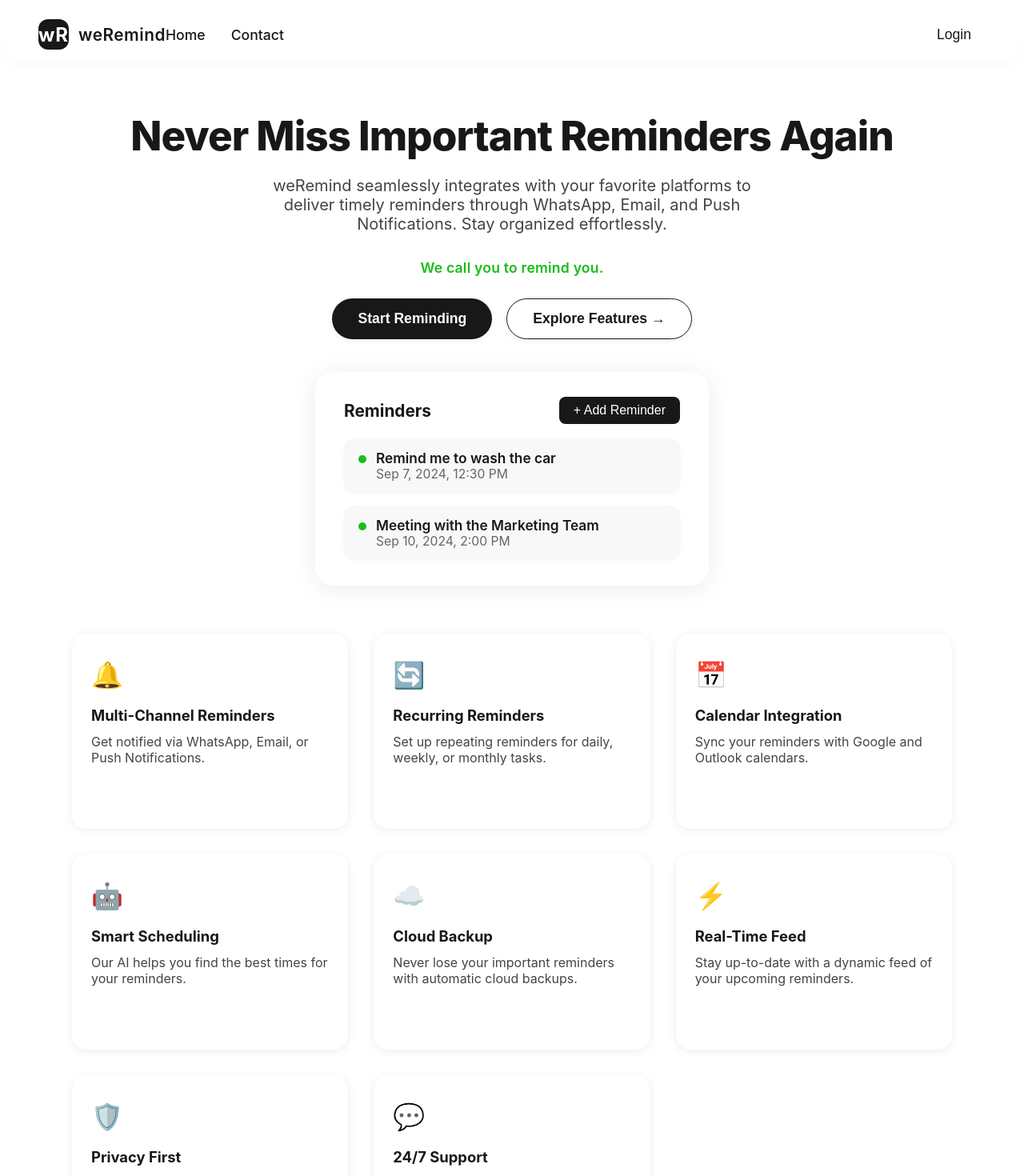
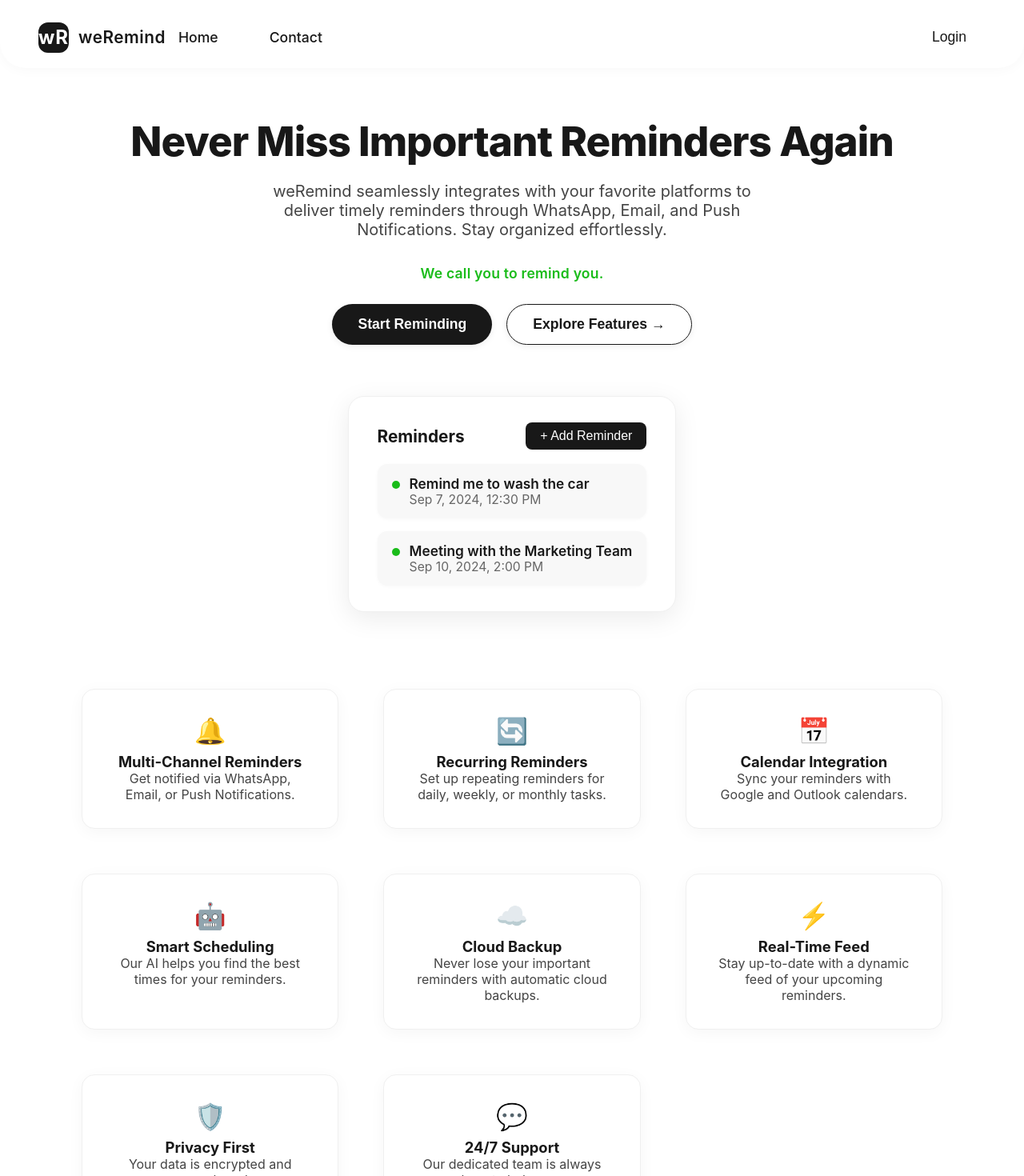
Before and after one commit to sarth-ak47/weRemind, a React (Create React App) app: page / in a window 1280 px wide. Shown: the top 1470 px of the page at 80% size. Built offline with nearby package versions, Linux system fonts and the light colour scheme; no server answers.

Commit message:
Add subtle margins and spacing improvements to Dashboard and HomePage

```diff
--- a/src/Dashboard.css
+++ b/src/Dashboard.css
@@ -55,6 +55,8 @@
   color: #222;
   cursor: pointer;
   margin-bottom: 2px;
+  margin-left: 4px;
+  margin-right: 4px;
   transition: background 0.2s;
 }
 .dashboard-nav-item.active {
@@ -78,7 +80,7 @@
   background: #f8f8f8;
   border-radius: 10px;
   margin: 24px 24px 0 24px;
-  padding: 12px 16px;
+  padding: 16px 20px;
   font-size: 0.95rem;
   box-shadow: 0 1px 2px rgba(0,0,0,0.01);
 }
@@ -132,10 +134,12 @@
   padding: 0 24px;
 }
 .dashboard-sidebar-link {
-  color: #222;
-  font-size: 1rem;
+  padding: 8px 12px;
+  color: #666;
   cursor: pointer;
-  padding: 8px 0;
+  font-size: 0.95rem;
+  margin-left: 4px;
+  margin-right: 4px;
   border-radius: 6px;
   transition: background 0.2s;
 }
@@ -151,14 +155,11 @@
 }
 .dashboard-reminders-card {
   background: #fff;
-  border-radius: 18px;
-  box-shadow: 0 2px 8px rgba(0,0,0,0.04);
-  padding: 48px 64px;
-  min-width: 420px;
-  min-height: 320px;
-  display: flex;
-  flex-direction: column;
-  align-items: center;
+  border-radius: 16px;
+  padding: 24px 28px;
+  box-shadow: 0 4px 20px rgba(0,0,0,0.04);
+  margin: 24px;
+  border: 1px solid #f0f0f0;
 }
 .dashboard-reminders-card h2 {
   font-size: 1.5rem;
@@ -235,15 +236,15 @@
 }
 .channels-card {
   background: #fff;
-  border-radius: 14px;
-  box-shadow: 0 1px 4px rgba(0,0,0,0.03);
+  border: 1px solid #e8e8e8;
+  border-radius: 12px;
+  padding: 20px 24px;
   display: flex;
   align-items: center;
-  padding: 20px 28px;
-  gap: 18px;
-  min-width: 400px;
-  min-height: 70px;
-  position: relative;
+  gap: 16px;
+  margin-bottom: 12px;
+  transition: all 0.2s;
+  box-shadow: 0 1px 3px rgba(0,0,0,0.02);
 }
 .channels-card.disabled {
   /* opacity: 0.6; */
--- a/src/HomePage.css
+++ b/src/HomePage.css
@@ -55,6 +55,9 @@
   text-decoration: none;
   font-weight: 500;
   font-size: 1.1em;
+  padding: 8px 12px;
+  border-radius: 6px;
+  margin: 0 4px;
   transition: color 0.2s;
 }
 .wr-nav-links a:hover {
@@ -70,8 +73,9 @@
   font-size: 1.1em;
   font-weight: 500;
   cursor: pointer;
-  padding: 8px 18px;
+  padding: 12px 20px;
   border-radius: 8px;
+  margin: 0 4px;
   transition: background 0.2s;
 }
 .wr-login-btn:hover {
@@ -144,12 +148,11 @@
 }
 .wr-dashboard-card {
   background: #fff;
-  border-radius: 24px;
-  box-shadow: 0 4px 32px rgba(0,0,0,0.08);
+  border-radius: 20px;
   padding: 32px 36px;
-  min-width: 340px;
-  max-width: 420px;
-  width: 100%;
+  box-shadow: 0 8px 32px rgba(0,0,0,0.08);
+  border: 1px solid #f0f0f0;
+  margin: 24px;
 }
 .wr-dashboard-header {
   display: flex;
@@ -216,15 +219,13 @@
 }
 .wr-feature-card {
   background: #fff;
-  border-radius: 18px;
-  box-shadow: 0 2px 12px rgba(0,0,0,0.07);
-  padding: 32px 24px;
-  display: flex;
-  flex-direction: column;
-  align-items: flex-start;
-  gap: 12px;
-  min-height: 180px;
-  transition: box-shadow 0.2s;
+  border-radius: 16px;
+  padding: 32px 36px;
+  text-align: center;
+  box-shadow: 0 4px 20px rgba(0,0,0,0.04);
+  border: 1px solid #f0f0f0;
+  margin: 12px;
+  transition: transform 0.2s, box-shadow 0.2s;
 }
 .wr-feature-card:hover {
   box-shadow: 0 4px 24px rgba(0,0,0,0.13);
```
